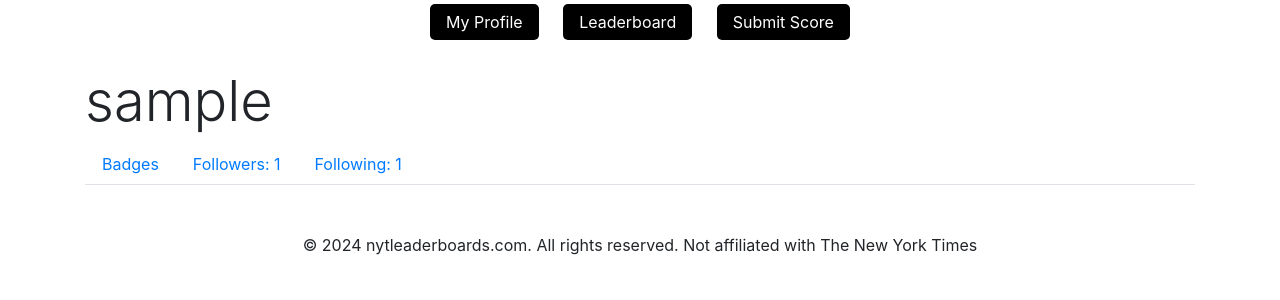
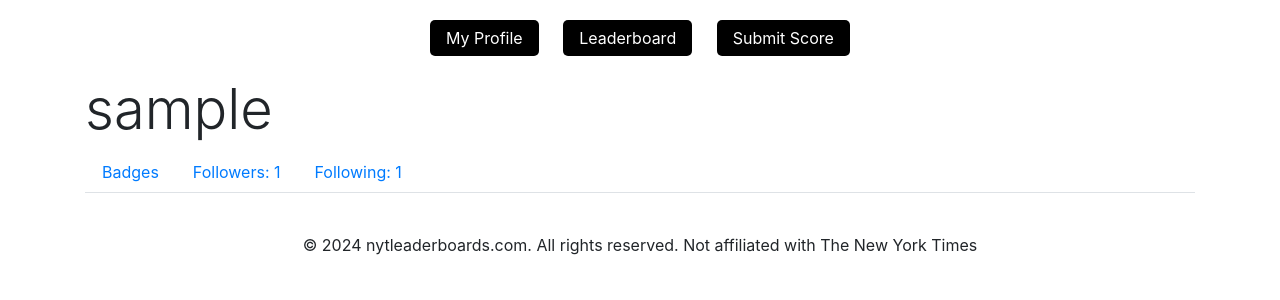
Before and after one commit to CalvinSch/nyt_game_leaderboard, a Django app: a page that uses users/templates/users/profile.html in a window 1280 px wide. Shown: the top 300 px of the page. Run offline with Django 5.2, Linux system fonts and the light colour scheme; tables that the repository leaves empty hold one stand-in row (values such as "Sample post"); some libraries are stand-ins or nearby versions.

Commit message:
Fixed Profile Page container

```diff
--- a/users/templates/users/profile.html
+++ b/users/templates/users/profile.html
@@ -1,9 +1,10 @@
-
+<div class = "container mt-3">
+</div>
 {% extends "users/layout.html" %}
 
 {% block body %}
 
-<div class="container my-4">
+<div class="container my-3">
     {% if messages %}
         <div id="message-container">
             {% for message in messages %}
```
